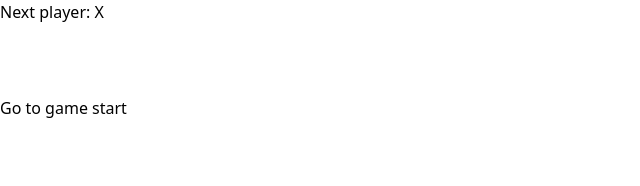
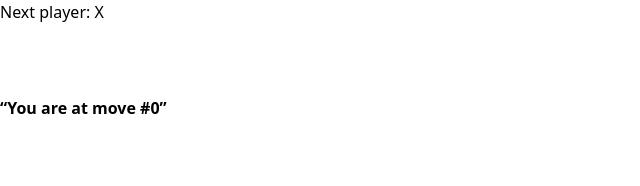
Before and after one commit to yellowsae/react-game, a React (Vite) app: page / in a window 1280 px wide. Shown: the top 186 px of the page, without its empty margins (0-640 px from the left). Built offline with nearby package versions, Linux system fonts and the light colour scheme.

Commit message:
feat✨:  `仅针对当前着手，显示“You are at move #…”而不是按钮。`

```diff
--- a/src/Board.tsx
+++ b/src/Board.tsx
@@ -1,5 +1,5 @@
 
-import { ReactElement, useState } from "react"
+import { useState } from "react"
 
 
 interface SquareProps {
@@ -167,6 +167,16 @@ const Game = () => {
     // setXIsNext(nextMove % 2 === 0)
   }
 
+  // 1. 仅针对当前着手，显示“You are at move #…”而不是按钮。
+  // 2. 对于每个历史记录按钮，将其格式更改为（行，列）格式，而不是数字。
+  // 3. 在历史记录列表中加粗当前选择的项目。
+  // 4. 重写 Board 组件，使用两个循环来制作方格，而不是在代码中写死它们。
+  // 5. 添加一个切换按钮，允许您以升序或降序对历史记录进行排序。
+  // 6. 每当有人获胜时，高亮显示连成一线的三个方格。
+  // 7. 当无人获胜时，显示一个平局的消息。
+
+
+
   // 显示历史记录
   const moves = history.map((_squares: (string | null)[], move: number) => {
     let description;
@@ -178,7 +188,12 @@ const Game = () => {
     }
     return (
       <li key={move}>
-        <button onClick={() => jumpTo(move)} >{description}</button>
+        {/* // 1. 仅针对当前着手，显示“You are at move #…”而不是按钮。 */}
+        {
+          move === currentMove ? (
+            <strong>“You are at move  #{move}”</strong>
+          ) : (<button onClick={() => jumpTo(move)} >{description}</button>)
+        }
       </li>
     )
   })
```
